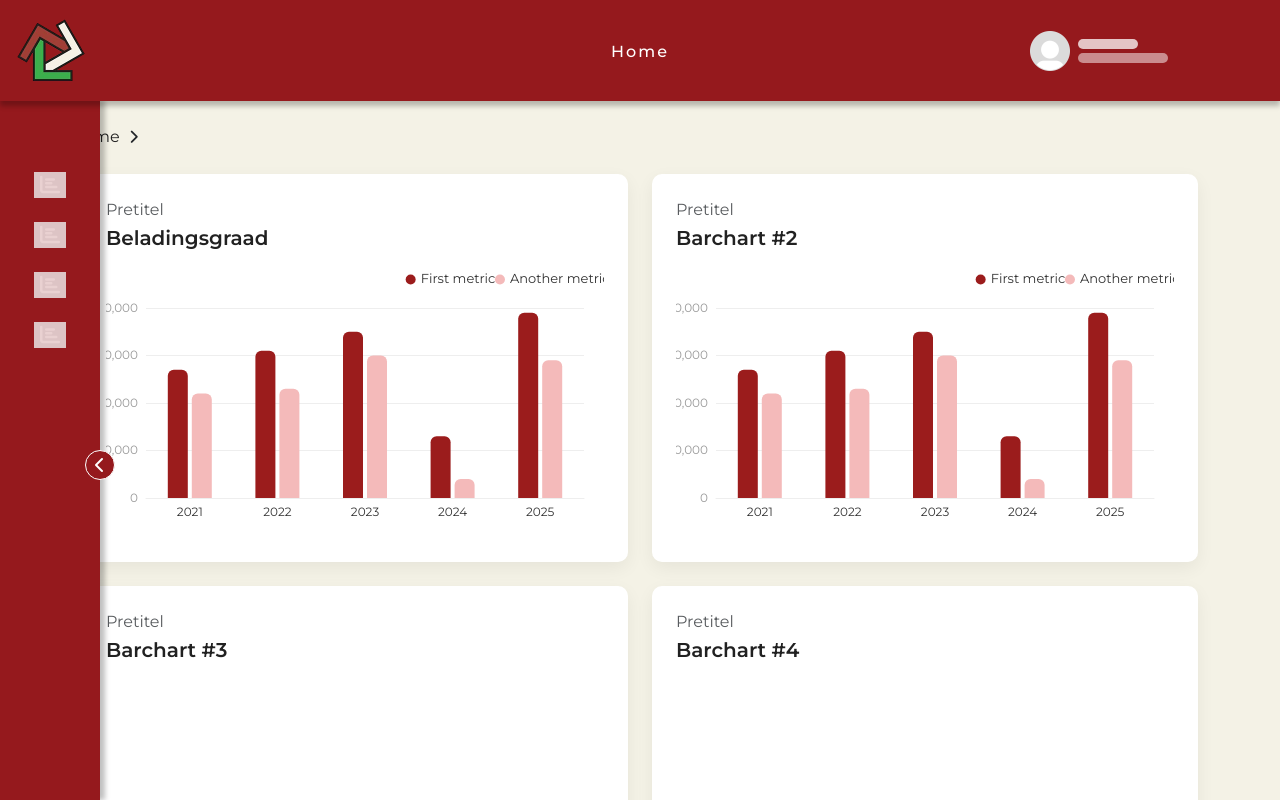
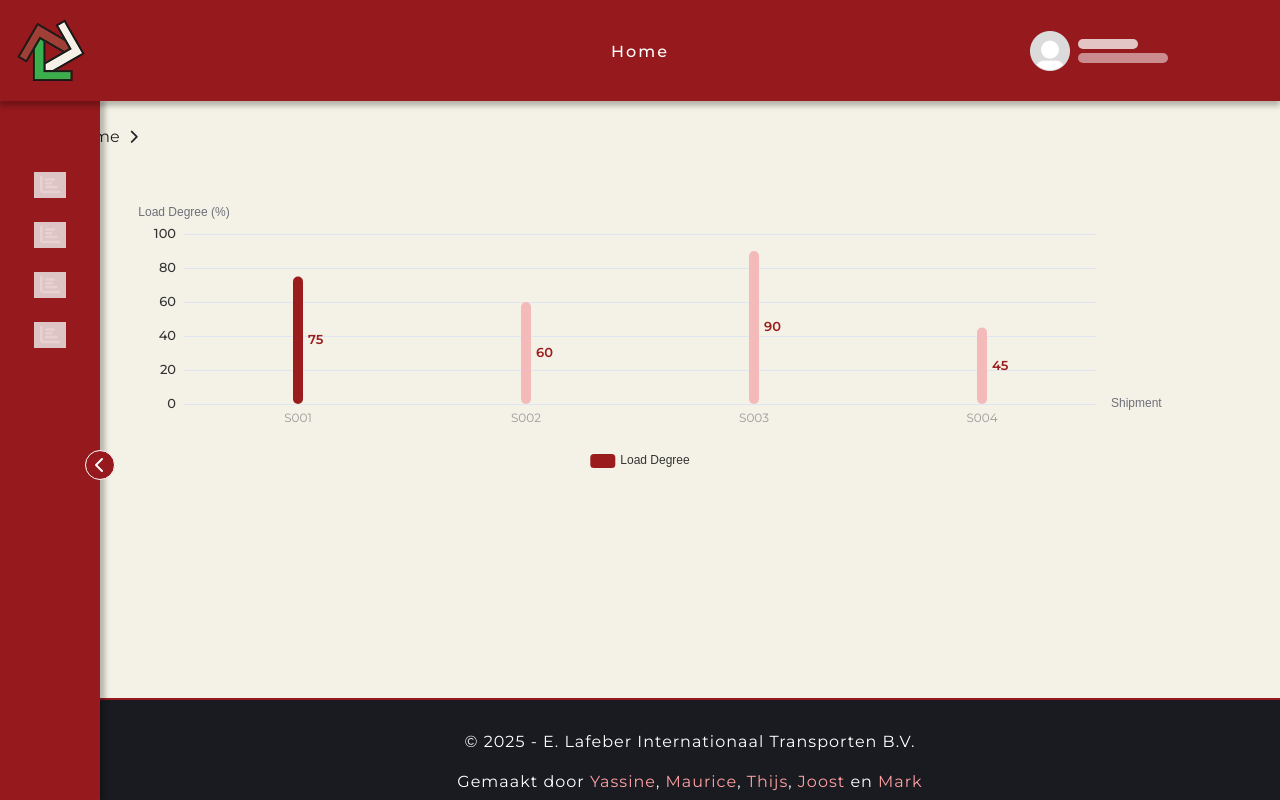
Before and after one commit to MauriceBoendermaker/Project-D, a React (Create React App) app in the folder prototype/dashboard/: page / in a window 1280 px wide. Built offline with nearby package versions, Linux system fonts and the light colour scheme.

Commit message:
Load degree chart done. Working on Generic chart

```diff
--- a/prototype/dashboard/package.json
+++ b/prototype/dashboard/package.json
@@ -13,6 +13,7 @@
     "@types/react-dom": "^19.0.4",
     "bootstrap": "^5.3.3",
     "echarts": "^5.6.0",
+    "echarts-for-react": "^3.0.2",
     "react": "^19.1.0",
     "react-dom": "^19.1.0",
     "react-router-dom": "^7.4.1",
--- a/prototype/dashboard/src/App.tsx
+++ b/prototype/dashboard/src/App.tsx
@@ -19,6 +19,7 @@ import { Footer } from "./components/misc/Footer";
 // Import components
 import { ChartsWrapper } from "./components/ChartsWrapper";
 import { Test } from "components/Test";
+import { Chart } from "components/Chart";
 
 const App: React.FC = () => {
   return (
@@ -31,7 +32,7 @@ const App: React.FC = () => {
 
         <Routes>
           {/* Public routes */}
-          <Route path="/" element={<ChartsWrapper />} />
+          <Route path="/" element={<Chart />} />
 
           <Route
             path="/404"
--- a/prototype/dashboard/src/api/fetchShipmentData.ts
+++ b/prototype/dashboard/src/api/fetchShipmentData.ts
@@ -1,6 +1,6 @@
 import { useEffect, useState } from "react";
 
-const API_URL = "http://localhost:3001/api/zending";
+const API_URL = "http://localhost:3000/api/zending";
 
 type error = {
   message: string;
--- /dev/null
+++ b/prototype/dashboard/src/components/Chart.tsx
@@ -0,0 +1,85 @@
+import { color } from "echarts";
+import EChartsReact, { EChartsOption } from "echarts-for-react";
+import { data } from "react-router-dom";
+
+interface ChartProps {
+  chartId: number;
+  title: string;
+  subtitle: string;
+  options: EChartsOption;
+}
+export const Chart = () => {
+  const option: EChartsOption = {
+    animation: true,
+    animationDuration: 800,
+    animationDelay: 100,
+    animationEasing: "cubicOut",
+    xAxis: {
+      name: "Shipment",
+      type: "category",
+      data: ["S001", "S002", "S003", "S004"],
+
+      axisLine: { show: false },
+      axisTick: { show: false },
+      axisLabel: {
+        color: "#999",
+        fontFamily: "Montserrat",
+        fontSize: 12,
+      },
+      splitLine: { lineStyle: { color: "#eee" } },
+    },
+    yAxis: {
+      min: 0,
+      max: 100,
+      name: "Load Degree (%)",
+      type: "value",
+      axisLine: { show: false },
+      axisTick: { show: false },
+      axisLabel: {
+        color: "#333",
+        fontWeight: 500,
+        fontFamily: "Montserrat",
+        fontSize: 13,
+      },
+    },
+    series: [
+      {
+        name: "Load Degree",
+        color: "#9B1C1C",
+        type: "bar",
+        data: [75, 60, 90, 45],
+        itemStyle: {
+          borderRadius: 6,
+          color: (params: any) =>
+            params.dataIndex === 0 ? "#9B1C1C" : "#F4BABA",
+        },
+        barWidth: 10,
+        label: {
+          show: true,
+          position: "right",
+          color: "#9B1C1C",
+          fontWeight: 600,
+          fontSize: 13,
+          fontFamily: "Montserrat",
+          formatter: (val: any) => new Intl.NumberFormat().format(val.value),
+        },
+      },
+    ],
+    tooltip: {},
+    legend: { show: true, bottom: true },
+  };
+  return (
+    //   <div className="chart-content">
+    //   <div
+    //     id={chartId}
+    //     ref={chartRef}
+    //     style={{ height: "280px", width: "100%" }}
+    //   />
+    // </div>
+    <>
+      <div>
+        <EChartsReact option={option} />
+      </div>
+    </>
+  );
+};
```
Also changed, not shown: prototype/dashboard/src/components/Test.tsx (+9 -22 lines), 2 other files (tests, documents, lock files or other folders).
